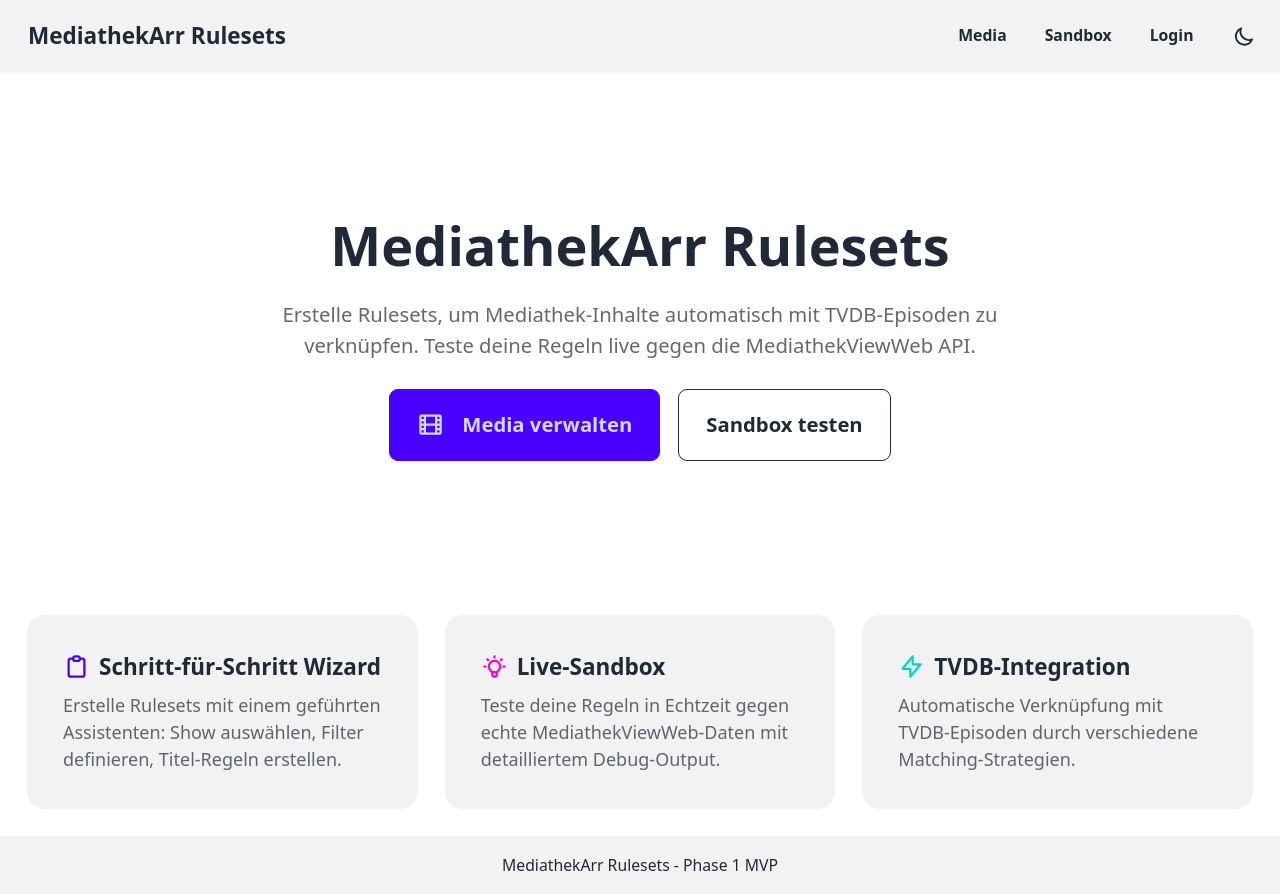
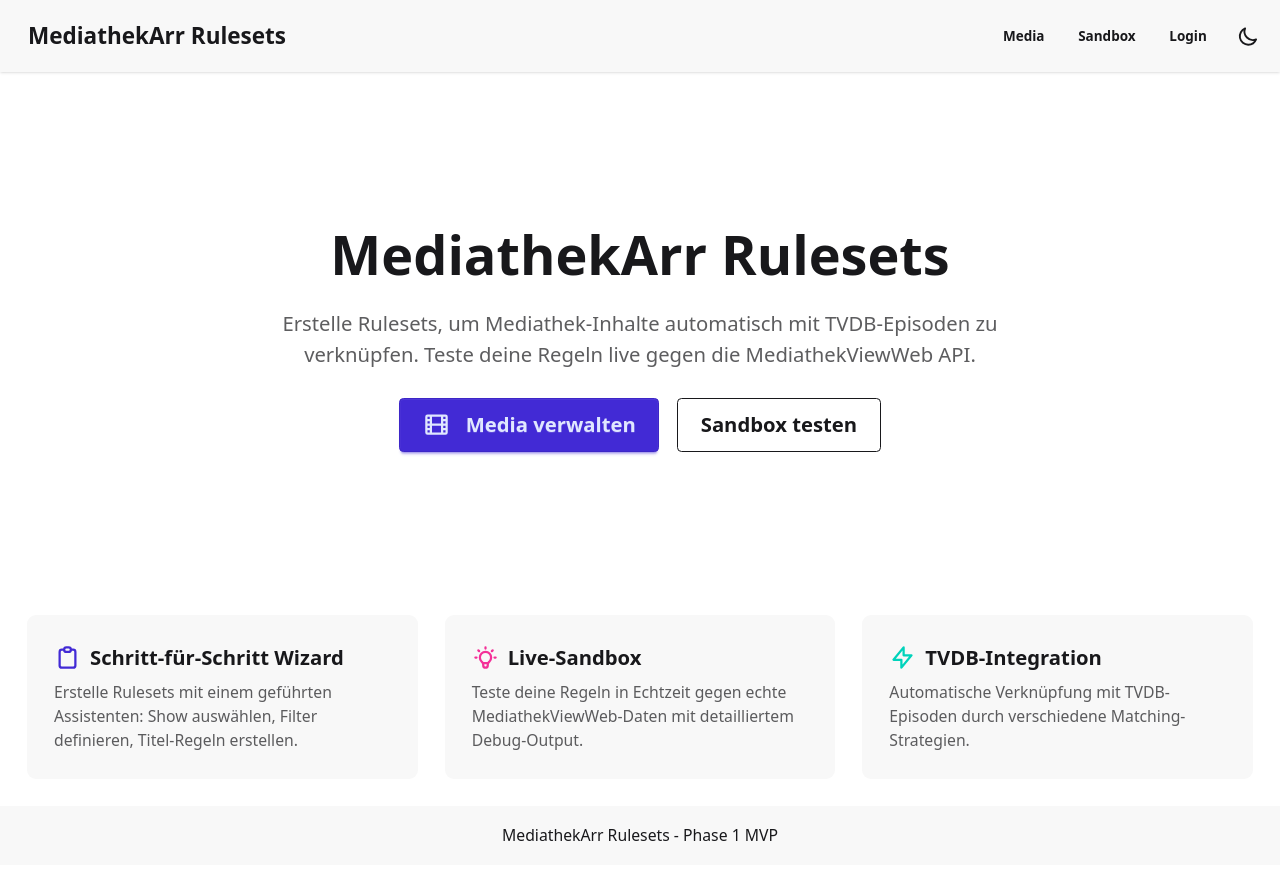
Before and after one commit to PCJones/mediathekarr-rulesets, a SvelteKit app in the folder frontend_v2/: page / in a window 1280 px wide. After the commit the page ends 865 px from the top, so only its background shows below. Built offline with nearby package versions, Linux system fonts and the light colour scheme; no server answers.

Commit message:
Update tailwind 3>4

```diff
--- a/frontend_v2/postcss.config.js
+++ b/frontend_v2/postcss.config.js
@@ -1,6 +1,5 @@
 export default {
 	plugins: {
-		tailwindcss: {},
-		autoprefixer: {}
+		'@tailwindcss/postcss': {}
 	}
 };
--- a/frontend_v2/src/app.css
+++ b/frontend_v2/src/app.css
@@ -1,6 +1,7 @@
-@tailwind base;
-@tailwind components;
-@tailwind utilities;
+@import "tailwindcss";
+@plugin "daisyui" {
+	themes: light --default, dark;
+}
 
 /* Base font size for 2K+ monitors */
 html {
--- a/frontend_v2/tailwind.config.js
+++ /dev/null
@@ -1,18 +0,0 @@
-/** @type {import('tailwindcss').Config} */
-export default {
-	content: ['./src/**/*.{html,js,svelte,ts}'],
-	theme: {
-		extend: {}
-	},
-	plugins: [require('daisyui')],
-	daisyui: {
-		themes: ['light', 'dark'],
-		darkTheme: 'dark',
-		base: true,
-		styled: true,
-		utils: true,
-		prefix: '',
-		logs: false,
-		themeRoot: ':root'
-	}
-};
```
Also changed, not shown: frontend_v2/package.json (+11 -11 lines), 1 other file (tests, documents, lock files or other folders).
